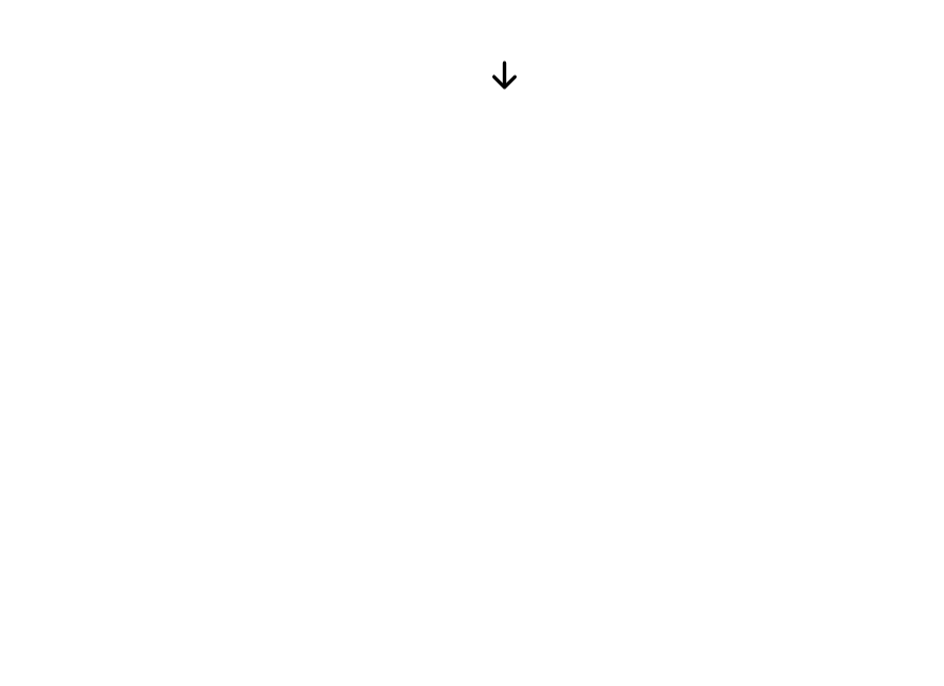
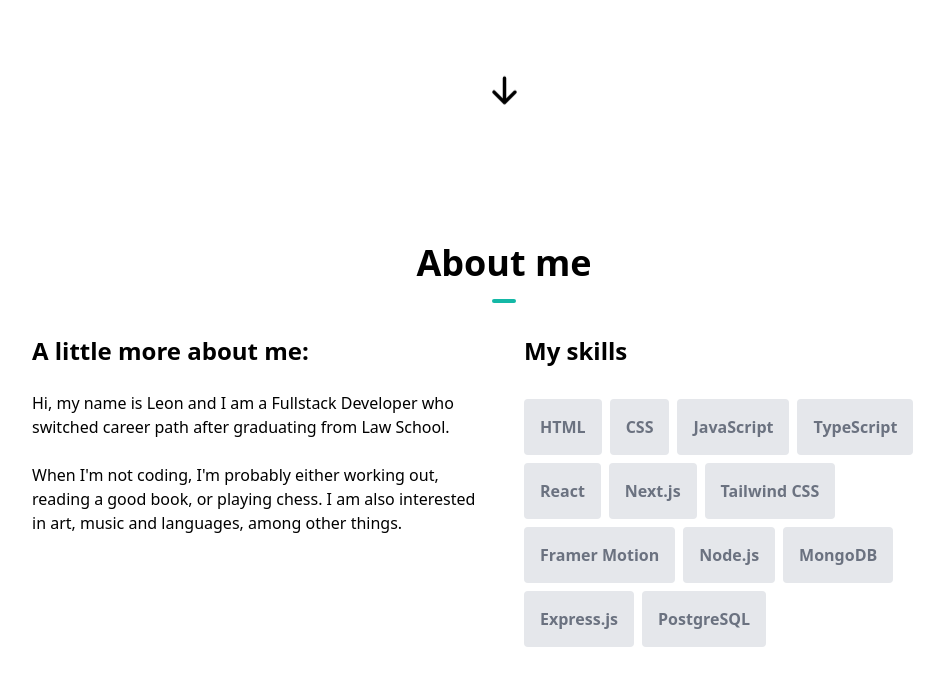
Before and after one commit to Lifguson/portfolio-nextjs, a Next.js app: page / in a window 1280 px wide. Shown: the part 576-1262 px from the top of the page, without its empty margins (136-1080 px from the left). Before the commit the page ends 800 px from the top, so only its background shows below. Built offline with nearby package versions, Linux system fonts and the light colour scheme.

Commit message:
feat: filled in and styled 'about' section;

```diff
--- a/app/components/About.js
+++ b/app/components/About.js
@@ -0,0 +1,60 @@
+const About = () => {
+  const skills = [
+    { skill: "HTML" },
+    { skill: "CSS" },
+    { skill: "JavaScript" },
+    { skill: "TypeScript" },
+    { skill: "React" },
+    { skill: "Next.js" },
+    { skill: "Tailwind CSS" },
+    { skill: "Framer Motion" },
+    { skill: "Node.js" },
+    { skill: "MongoDB" },
+    { skill: "Express.js" },
+    { skill: "PostgreSQL" },
+  ];
+
+  return (
+    <section id="about">
+      <div className="my-16 pb-12 md:my-20 md:pt-16 md:pb-48">
+        <h1 className="text-center font-bold text-4xl">About me</h1>
+        <hr className="w-6 h-1 mx-auto my-4 bg-teal-500 border-0 rounded" />
+
+        <div className="flex flex-col space-y-10 items-stretch justify-center align-top md:space-x-10 md:space-y-0 md:p-4 md:flex-row md:text-left">
+          <div className="md:w-1/2">
+            <h1 className="text-center text-2xl font-bold mb-6 md:text-left">
+              A little more about me:
+            </h1>
+            <p>
+              Hi, my name is Leon and I am a Fullstack Developer who switched
+              career path after graduating from Law School.
+            </p>
+            <br />
+            <p>
+              When I'm not coding, I'm probably either working out, reading a
+              good book, or playing chess. I am also interested in art, music
+              and languages, among other things.
+            </p>
+          </div>
+          <div className="text-center md:w-1/2 md:text-left">
+            <h1 className="text-2xl font-bold mb-6">My skills</h1>
+            <div className="flex flex-wrap flex-row justify-center z-10 md:justify-start">
+              {skills.map((item, id) => {
+                return (
+                  <p
+                    key={id}
+                    className="bg-gray-200 px-4 py-4 mr-2 mt-2 text-gray-500 rounded font-semibold"
+                  >
+                    {item.skill}
+                  </p>
+                );
+              })}
+            </div>
+          </div>
+        </div>
+      </div>
+    </section>
+  );
+};
+
+export default About;
--- a/app/page.js
+++ b/app/page.js
@@ -1,9 +1,11 @@
 import Hero from "./components/Hero";
+import About from "./components/About";
 
 export default function Page() {
   return (
     <main className="mx-auto max-w-3xl px-4 sm:px-6 md:max-w-5xl">
       <Hero />
+      <About />
     </main>
   );
 }
```
